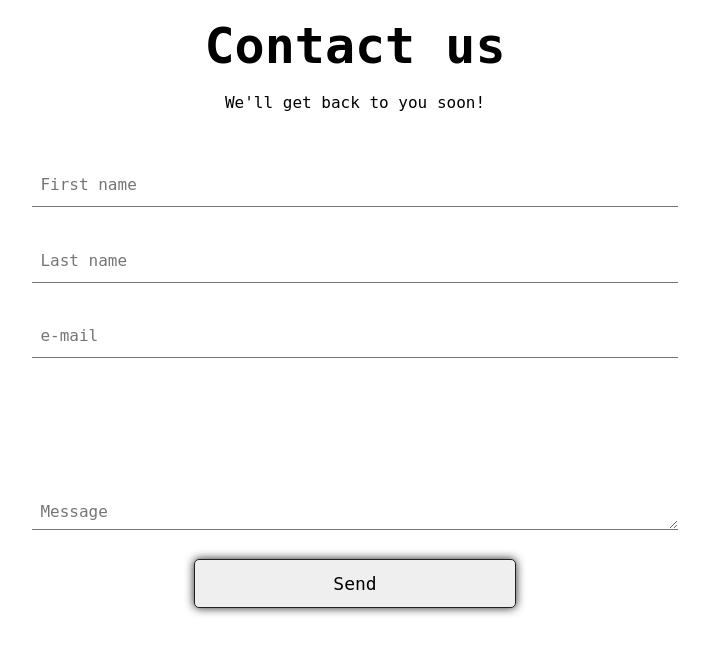
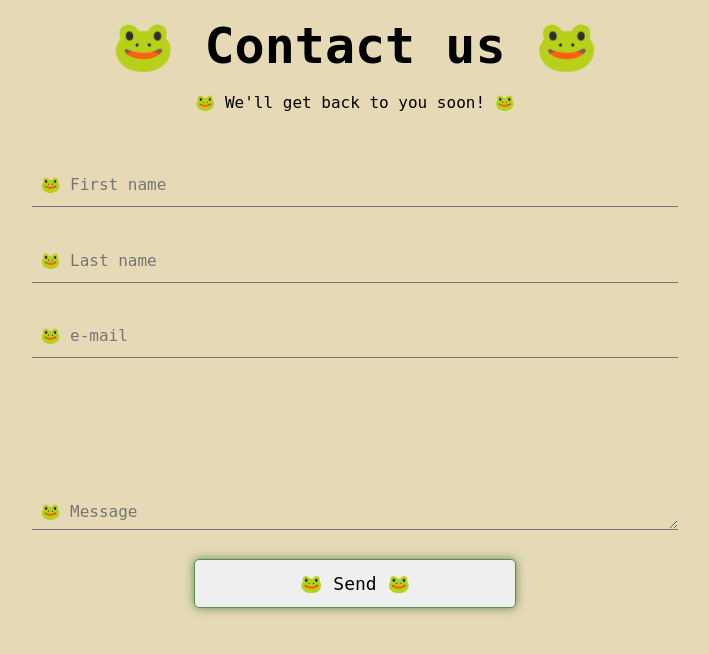
Before and after one commit to AugustinMoquin/e-commerce, a PHP site: page /contact.php in a window 1280 px wide. Shown: the top 654 px of the page, without its empty margins (285-994 px from the left). Run offline with PHP 8.4, Linux system fonts and the light colour scheme.

Commit message:
contact page

```diff
--- a/php/contact/assets/styles.css
+++ b/php/contact/assets/styles.css
@@ -9,6 +9,7 @@ body
 {
 
     font-family: 'Overpass Mono', monospace;
+    background-color: #E5D9B6;
     color: black;
 }
 
@@ -73,7 +74,7 @@ input:focus, textarea:focus
 {
     background-color: transparent;
     outline: transparent;
-    border-bottom: 2px solid #69f0ae;
+    border-bottom: 2px solid #285430;
 }
 
 input::placeholder, textarea::placeholder
@@ -94,14 +95,14 @@ label
 input:focus ~ label, input:not(:placeholder-shown) ~ label
 {
     top: -4em;
-    color: #69f0ae;
+    color: #285430;
     font-size: 15px;
 }
 
 textarea:focus ~ label, textarea:not(:placeholder-shown) ~ label
 {
     top: -10.5em;
-    color: #69f0ae;
+    color: #285430;
     font-size: 15px;
 }
 
@@ -116,13 +117,13 @@ button
     padding: 2%;
     width: 50%;
     border: 1px solid;
-    border-color: #212121;
+    border-color: #5F8D4E;
     border-radius: 5px;
     font-family: inherit;
     font-size: 18px;
     background-color: none;
     color: inherit;
-    box-shadow: 0 0 10px #212121;
+    box-shadow: 0 0 10px #5F8D4E;
 }
 
 button:hover
--- a/php/contact/contact.php
+++ b/php/contact/contact.php
@@ -10,33 +10,33 @@
 </head>
 
 <body>
-    <main>
-        <div class="title">Contact us</div>
-        <div class="title-info">We'll get back to you soon!</div>
+<main>
+        <div class="title"> &#128056; Contact us &#128056;</div>
+        <div class="title-info"> &#128056; We'll get back to you soon! &#128056;</div>
 
         <form action="" method="" class="form">
             <div class="input-group">
                 <input type="text" name="first_name" id="first-name" placeholder="First name">
-                <label for="first-name">First name</label>
+                <label for="first-name"> &#128056; First name</label>
             </div>
 
             <div class="input-group">
                 <input type="text" name="last_name" id="last-name" placeholder="Last Name">
-                <label for="last-name">Last name</label>
+                <label for="last-name"> &#128056; Last name</label>
             </div>
 
             <div class="input-group">
                 <input type="email" name="e-mail" id="e-mail" placeholder="e-mail">
-                <label for="e-mail">e-mail</label>
+                <label for="e-mail"> &#128056; e-mail</label>
             </div>
 
             <div class="textarea-group">
                 <textarea name="message" id="message" rows="5" placeholder="Message"></textarea>
-                <label for="message">Message</label>
+                <label for="message"> &#128056; Message</label>
             </div>
 
             <div class="button-div">
-                <button type="submit">Send</button>
+                <button type="submit"> &#128056; Send &#128056;</button>
             </div>
         </form>
 </body>
```
